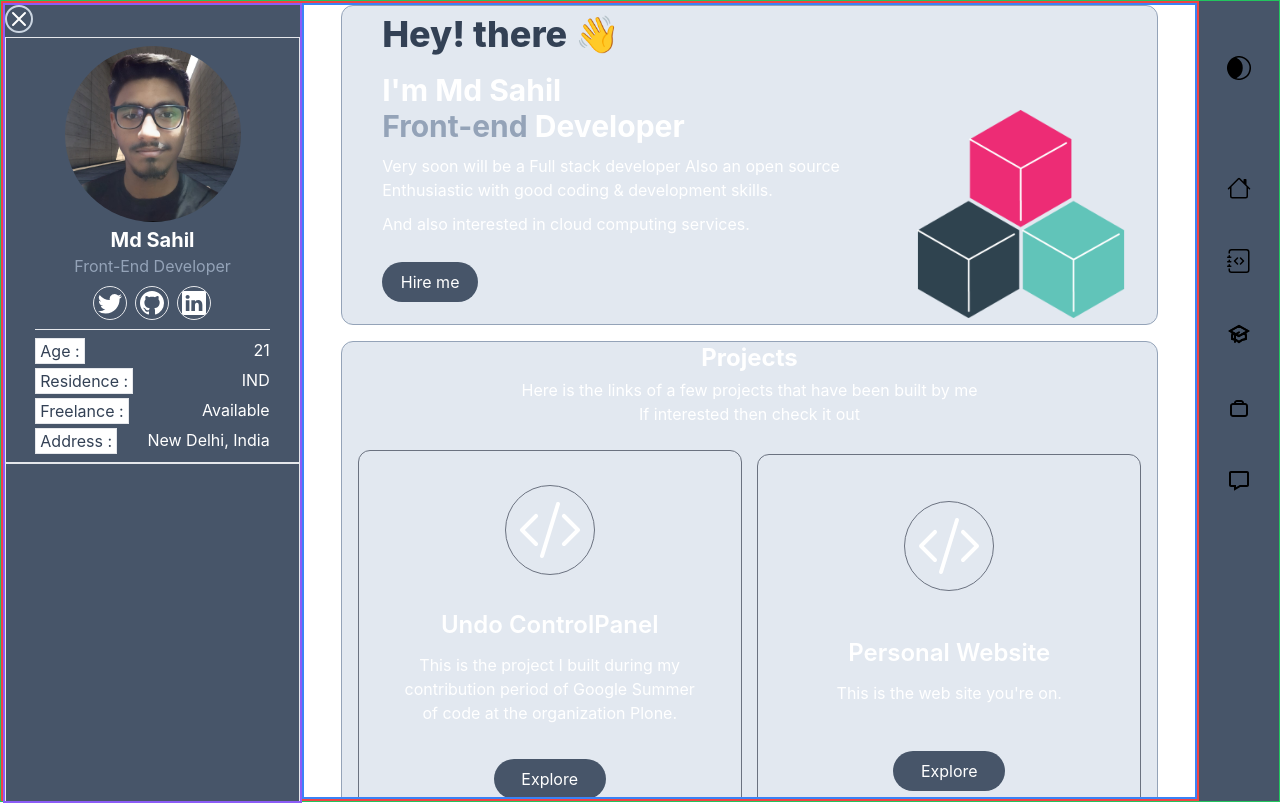
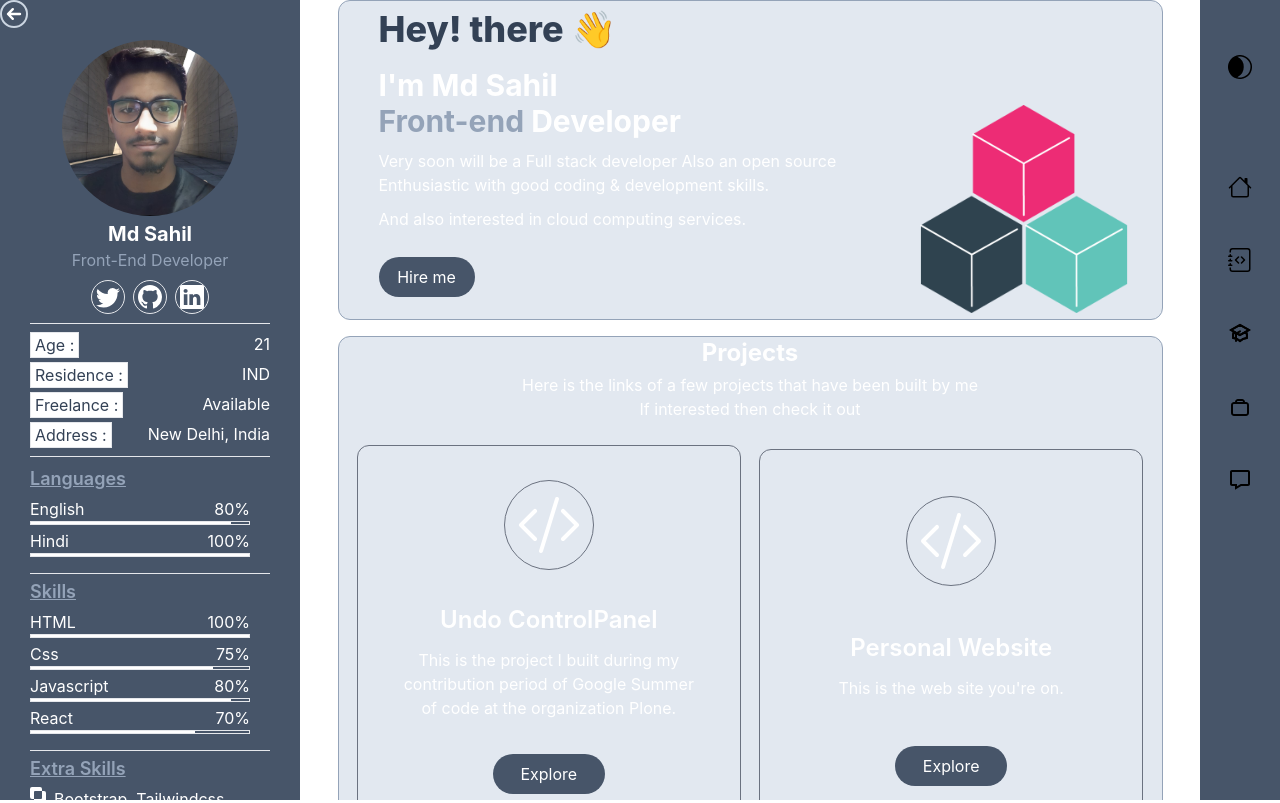
Before and after one commit to MdSahil-oss/Personal-web, a React (Create React App) app: page / in a window 1280 px wide. Built offline with nearby package versions, Linux system fonts and the light colour scheme.

Commit message:
Home page is almost done

```diff
--- a/src/Layout.jsx
+++ b/src/Layout.jsx
@@ -10,7 +10,7 @@ const Layout = () => {
   }
 
   return (
-    <div id="main-container" className={"border border-green-500 flex flex-row-reverse dark:text-white" + (isDark && " bg-slate-900")}>
+    <div id="main-container" className={"flex flex-row-reverse dark:text-white" + (isDark && " bg-slate-900")}>
       <Navbar handleDarkmode={handleDarkmode} />
       <Outlet isDark={isDark}/>
     </div>
--- a/src/components/home/Home.jsx
+++ b/src/components/home/Home.jsx
@@ -27,7 +27,7 @@ class Home extends React.Component {
     render() {
         console.log(this.props.isDark)
         return (
-            <div id="home-container" className="border-2 border-red-500 flex flex-row sm:basis-full sm:static absolute w-screen h-screen">
+            <div id="home-container" className="flex flex-row sm:basis-full sm:static absolute w-screen h-screen">
                 <SkillSection
                     handleSkillSection={this.handleSkillSection}
                     isSkillOpened={this.state.isSkillOpened}
--- a/src/components/home/HomeSection.jsx
+++ b/src/components/home/HomeSection.jsx
@@ -4,7 +4,7 @@ import ProjectsCard from "./ProjectsCard";
 
 let HomeSection = ({ handleSkillSection }) => {
     return (
-        <div id="home-right-container" className="border-2 border-blue-500 basis-full overflow-y-scroll space-y-4" >
+        <div id="home-right-container" className="basis-full overflow-y-scroll space-y-4" >
             <WelcomeCard handleSkillSection={handleSkillSection} />
             <ProjectsCard />
             <ServiceCard />
--- a/src/components/home/ProfileCard.jsx
+++ b/src/components/home/ProfileCard.jsx
@@ -3,7 +3,7 @@ import { BsTwitter, BsLinkedin, BsGithub } from "react-icons/bs"
 
 let ProfileCard = () => {
     return (
-        <div className="border w-full h-auto flex flex-col space-y-1 py-2 items-center">
+        <div className=" w-full h-auto flex flex-col space-y-1 py-2 items-center">
             <div className='w-fit h-fit'>
                 <img className='w-44 h-44 rounded-full' src={profilePhoto} alt="no profile" />
             </div>
@@ -48,6 +48,7 @@ let ProfileCard = () => {
                         <p>New Delhi, India</p>
                     </div>
                 </div>
+                <hr />
             </div>
         </div>
     )
--- a/src/components/home/SkillSection.jsx
+++ b/src/components/home/SkillSection.jsx
@@ -1,17 +1,17 @@
-import { HiOutlineX } from "react-icons/hi"
+import { HiArrowSmLeft } from "react-icons/hi"
 import ProfileCard from './ProfileCard'
 import SkillsCard from './SkillsCard'
 
 let SkillSection = ({ handleSkillSection, isSkillOpened }) => {
     return (
         <div id="home-left-container" className={
-            "border-2 border-violet-500 bg-slate-600 text-white xl:basis-4/12 xl:block xl:static absolute h-screen w-80 sm:w-96 overflow-y-scroll xl:overflow-y-scroll"
+            "bg-slate-600 text-white xl:basis-4/12 xl:block xl:static absolute h-screen w-80 sm:w-96 overflow-y-scroll xl:overflow-y-scroll"
             + (!isSkillOpened && " hidden")
         } >
             <div>
                 {window.screen.width < 1280 &&
                     <button className="border-2 border-slate-300 rounded-full" onClick={handleSkillSection}>
-                        <HiOutlineX size={24} />
+                        <HiArrowSmLeft size={24} />
                     </button>
                 }
             </div>
--- a/src/components/home/SkillsCard.jsx
+++ b/src/components/home/SkillsCard.jsx
@@ -1,8 +1,109 @@
+import { BsExclude } from "react-icons/bs";
 
 let SkillsCard = () => {
     return (
-        <div className="border w-full h-96">
-
+        <div className=" w-full h-96 space-y-4">
+            <div className=" w-4/5 h-auto m-auto space-y-1">
+                <h3 className=" text-lg text-slate-400 font-semibold underline">
+                    Languages
+                </h3>
+                <div className=" space-y-1">
+                    <div className="">
+                        <div className="w-11/12 flex justify-between">
+                            <p>English</p>
+                            <p>80%</p>
+                        </div>
+                        <div className="border h-1 w-11/12">
+                            <div className="bg-white h-full w-11/12 "></div>
+                        </div>
+                    </div>
+                    <div>
+                        <div className="w-11/12 flex justify-between">
+                            <p>Hindi</p>
+                            <p>100%</p>
+                        </div>
+                        <div className="border h-1 w-11/12">
+                            <div className="bg-white h-full w-12/12 "></div>
+                        </div>
+                    </div>
+                </div>
+            </div>
+            <div className=" w-4/5 h-auto m-auto space-y-1">
+                <hr />
+                <h3 className="text-slate-400 text-lg font-semibold underline">
+                    Skills
+                </h3>
+                <div className=" space-y-1">
+                    <div className="">
+                        <div className="w-11/12 flex justify-between">
+                            <p>HTML</p>
+                            <p>100%</p>
+                        </div>
+                        <div className="border h-1 w-11/12">
+                            <div className="bg-white h-full w-12/12 "></div>
+                        </div>
+                    </div>
+                    <div>
+                        <div className="w-11/12 flex justify-between">
+                            <p>Css</p>
+                            <p>75%</p>
+                        </div>
+                        <div className="border h-1 w-11/12">
+                            <div className="bg-white h-full w-10/12 "></div>
+                        </div>
+                    </div>
+                    <div>
+                        <div className="w-11/12 flex justify-between">
+                            <p>Javascript</p>
+                            <p>80%</p>
+                        </div>
+                        <div className="border h-1 w-11/12">
+                            <div className="bg-white h-full w-11/12 "></div>
+                        </div>
+                    </div>
+                    <div>
+                        <div className="w-11/12 flex justify-between">
+                            <p>React</p>
+                            <p>70%</p>
+                        </div>
+                        <div className="border h-1 w-11/12">
+                            <div className="bg-white h-full w-9/12 "></div>
+                        </div>
+                    </div>
+                </div>
+            </div>
+            <div className=" w-4/5 h-auto m-auto space-y-1">
+                <hr />
+                <h3 className="text-slate-400 text-lg font-semibold underline">
+                    Extra Skills
+                </h3>
+                <div>
+                    <div className="flex space-x-2">
+                        <BsExclude />
+                        <p>Bootstrap, Tailwindcss</p>
+                    </div>
+                    <div className="flex space-x-2">
+                        <BsExclude />
+                        <p>Linux, Node.js, Express.js</p>
+                    </div>
+                    <div className="flex space-x-2">
+                        <BsExclude />
+                        <p>C/C++, Java, Python</p>
+                    </div>
+                    <div className="flex space-x-2">
+                        <BsExclude />
+                        <p>Git, Github</p>
+                    </div>
+                    <div className="flex space-x-2">
+                        <BsExclude />
+                        <p>Docker, Kubernetes</p>
+                    </div>
+                </div>
+            </div>
+            <hr className="w-4/5 m-auto" />
+            <div className=" flex justify-center items-center w-4/5 h-auto m-auto space-y-1">
+                <button className="border  p-2 rounded-lg bg-white text-slate-800 hover:bg-slate-600 hover:text-white">Download Resume</button>
+            </div>
         </div>
     )
 }
```
